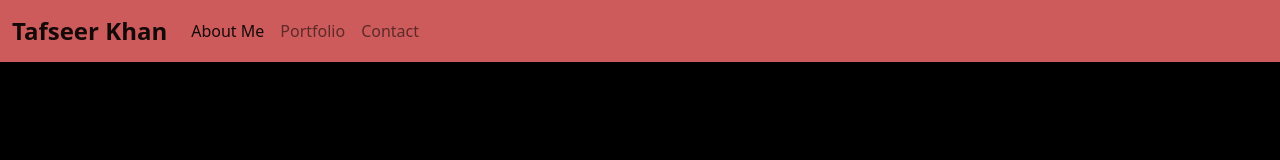
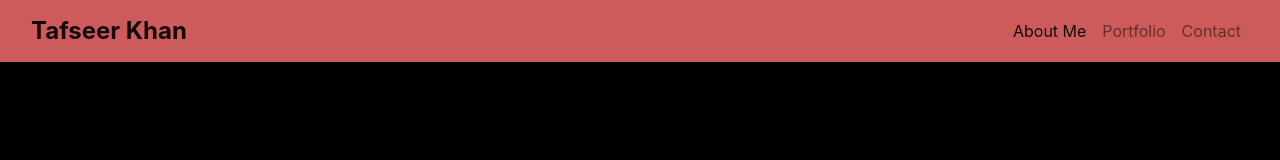
Before and after one commit to tafseer-khan/Reponsive-Portfolio, a plain HTML site: page index.html in a window 1280 px wide. Drawn offline with nearby package versions, Linux system fonts and the light colour scheme.

Commit message:
Swapped to bootstrap version 4.5, moved navbar to the right

```diff
--- a/index.html
+++ b/index.html
@@ -4,8 +4,9 @@
     <meta charset="UTF-8">
     <meta name="viewport" content="width=device-width, initial-scale=1.0">
     <title>Tafseer Khan|Main</title>
-    <script src="https://cdn.jsdelivr.net/npm/bootstrap@5.0.0-beta1/dist/js/bootstrap.bundle.min.js" integrity="sha384-ygbV9kiqUc6oa4msXn9868pTtWMgiQaeYH7/t7LECLbyPA2x65Kgf80OJFdroafW" crossorigin="anonymous"></script>
-    <link href="https://cdn.jsdelivr.net/npm/bootstrap@5.0.0-beta1/dist/css/bootstrap.min.css" rel="stylesheet" integrity="sha384-giJF6kkoqNQ00vy+HMDP7azOuL0xtbfIcaT9wjKHr8RbDVddVHyTfAAsrekwKmP1" crossorigin="anonymous">
+    <script src="https://code.jquery.com/jquery-3.5.1.slim.min.js" integrity="sha384-DfXdz2htPH0lsSSs5nCTpuj/zy4C+OGpamoFVy38MVBnE+IbbVYUew+OrCXaRkfj" crossorigin="anonymous"></script>
+    <script src="https://cdn.jsdelivr.net/npm/bootstrap@4.5.3/dist/js/bootstrap.bundle.min.js" integrity="sha384-ho+j7jyWK8fNQe+A12Hb8AhRq26LrZ/JpcUGGOn+Y7RsweNrtN/tE3MoK7ZeZDyx" crossorigin="anonymous"></script>
+    <link rel="stylesheet" href="https://cdn.jsdelivr.net/npm/bootstrap@4.5.3/dist/css/bootstrap.min.css" integrity="sha384-TX8t27EcRE3e/ihU7zmQxVncDAy5uIKz4rEkgIXeMed4M0jlfIDPvg6uqKI2xXr2" crossorigin="anonymous">
     <link rel="stylesheet" href="css/style.css">
 
     <body>
@@ -16,7 +17,7 @@
             <span class="navbar-toggler-icon"></span>
           </button>
           <div class="collapse navbar-collapse" id="navbarNav">
-            <ul class="navbar-nav ">
+            <ul class="navbar-nav  ml-auto">
               <li class="nav-item">
                 <a class="nav-link active" aria-current="page" href="#">About Me</a>
               </li>
```
